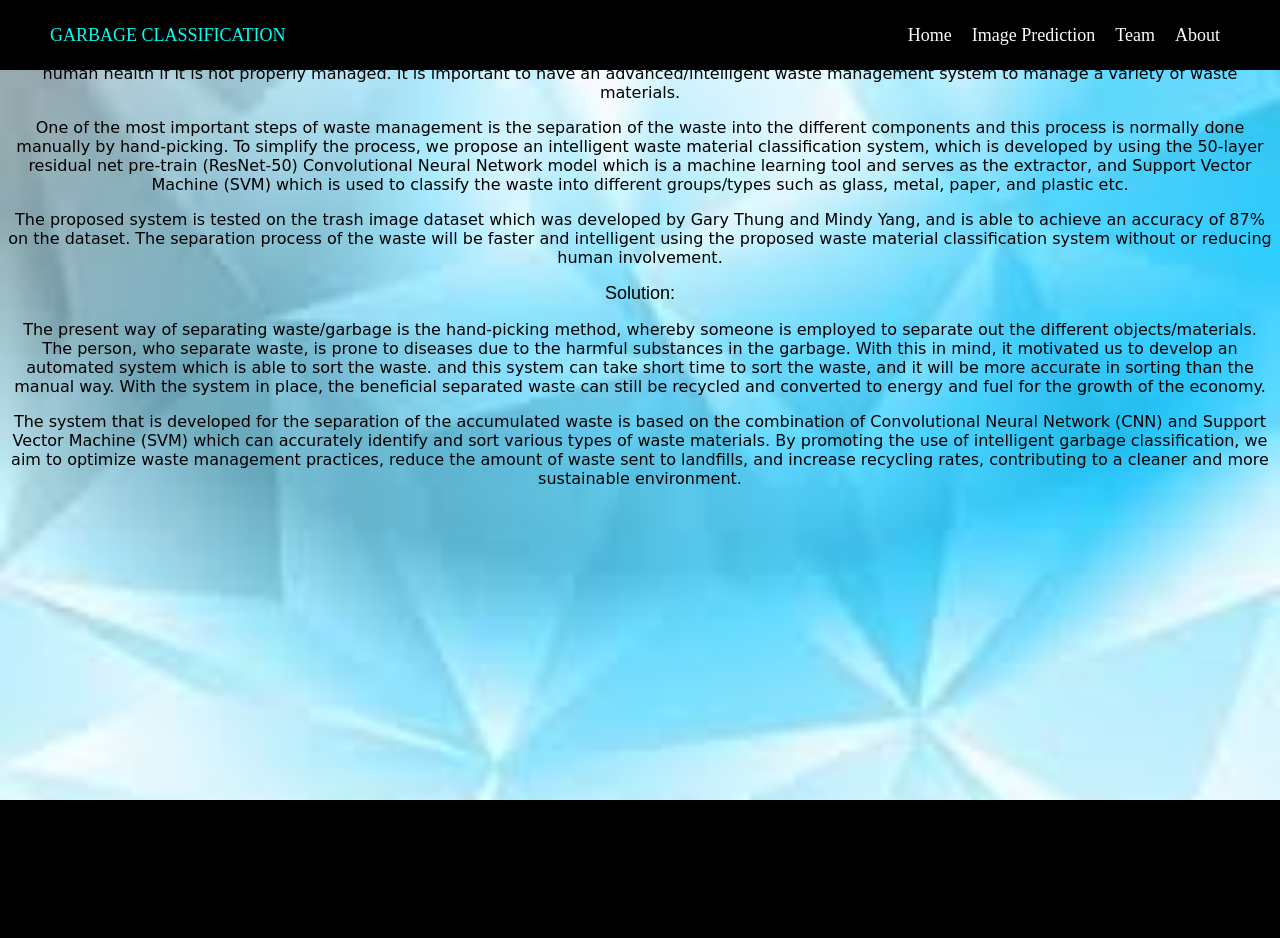
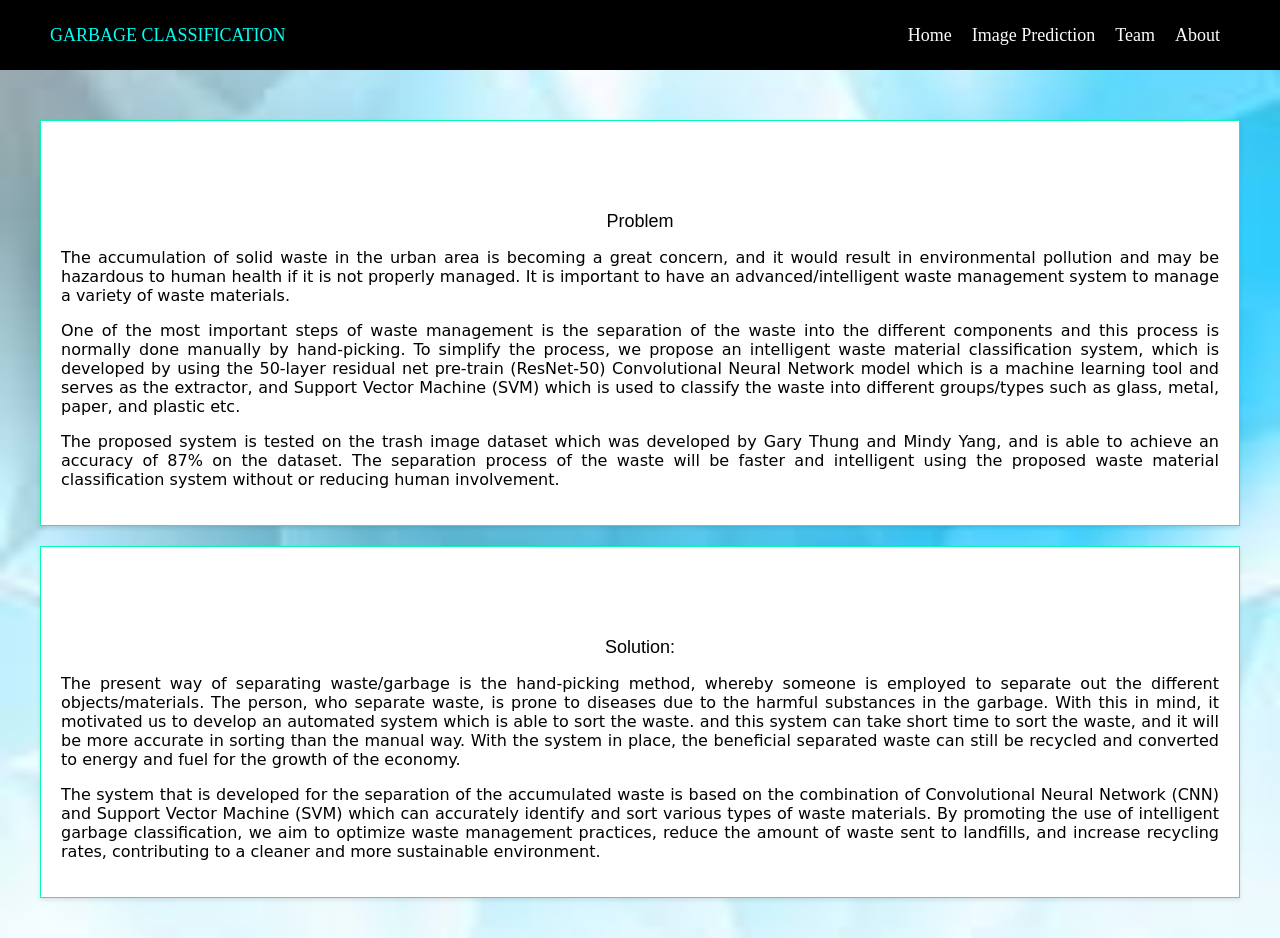
Before and after one commit to Bhanuteja01/Intelligent-Garbage-Classification-using-Deep-learning, a Flask app: page /about in a window 1280 px wide. Before the commit the page ends 800 px from the top, so only its background shows below. Run offline with Flask 3, Linux system fonts and the light colour scheme.

Commit message:
Update about.css

```diff
--- a/static/css/about.css
+++ b/static/css/about.css
@@ -1,24 +1,33 @@
-*{
+* {
     background-image: none;
 }
 
-body{
-    background-image: url_for('static', filename='Css/about.css');
+body {
     background-image: url('/Static/Images/About.jpeg');
     background-size: cover;
+    margin: 0;
+    padding: 0;
 }
 
-.web-title{
+.container {
+    max-width: 1200px;
+    margin: 0 auto;
+    padding: 20px;
+}
+
+.web-title {
     font-size: large;
     text-align: center;
-    font-family:Arial, Helvetica, sans-serif;
+    font-family: Arial, Helvetica, sans-serif;
+    margin-top: 70px; /* Add margin to create space for the navigation bar */
 }
-.web-title h2{
+
+.web-title h2 {
     margin-top: 8%;
     color: navy;
 }
 
-.web-title p{
+.web-title p {
     color: black;
     margin-top: 5%;
     font-size: larger;
@@ -26,7 +35,6 @@ body{
     text-align: center;
     font-family: cursive;
 }
-
 
 nav {
     display: flex;
@@ -72,8 +80,23 @@ nav ul.menu li a:hover {
     border-bottom: 2px solid whitesmoke;
 }
 
-.main{
+.main {
     font-family: cursive;
-    align-items: center;
-    text-align: center;
+    display: flex;
+    flex-wrap: wrap;
+    justify-content: space-between;
+    padding-top: 100px; /* Add padding to the top to create space for the navigation bar */
 }
+
+.problem, .solution {
+    flex: 0 0 calc(50% - 10px); /* Each section div will take 50% width of the container minus spacing */
+    padding: 20px;
+    border: 1px solid #07f8b0;
+    background-color: #fff;
+    margin-bottom: 20px;
+    box-shadow: 0 2px 4px rgba(0, 0, 0, 0.1);
+}
+
+.problem p, .solution p {
+    text-align: justify; /* Justify text in both problem and solution sections */
+}
```
Lines whose indentation alone changed are shown as unchanged.
